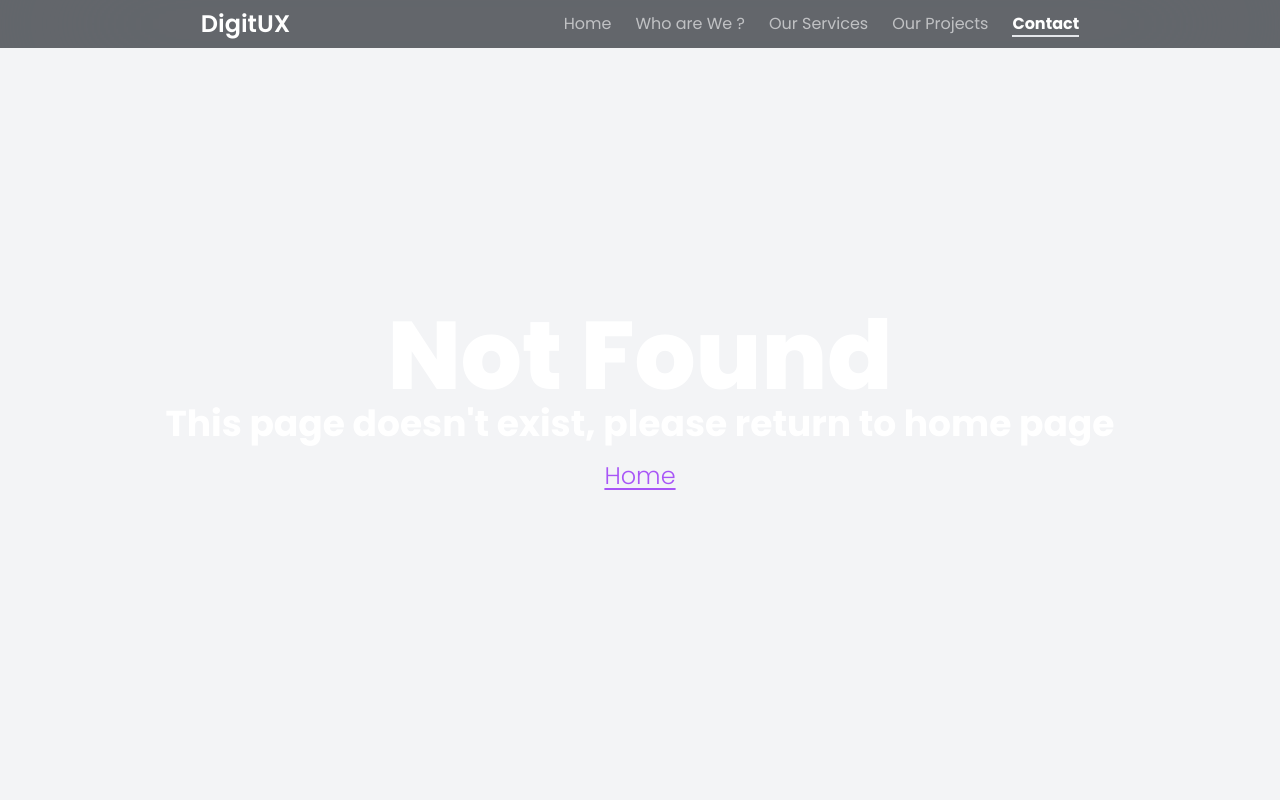
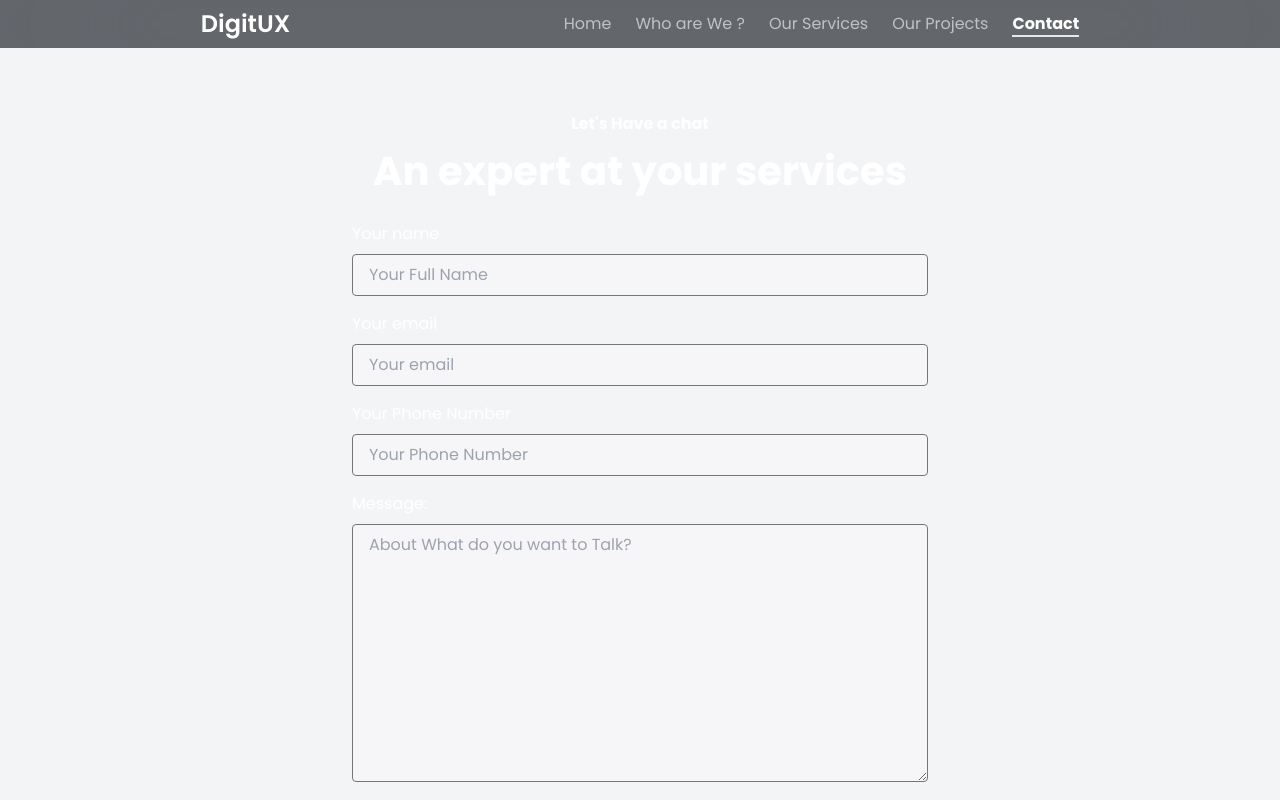
Before and after one commit to felpfsf/digitux, a Next.js app: page /contact in a window 1280 px wide. Before the commit this address had no page. Shown: the top 800 px of the page. Built offline with nearby package versions, Linux system fonts and the light colour scheme.

Commit message:
feat: Contact Page with form

```diff
--- /dev/null
+++ b/src/components/Contact/ContactHero.tsx
@@ -0,0 +1,50 @@
+import { FiChevronRight } from 'react-icons/fi'
+
+export function ContactHero() {
+  return (
+    <section className='max-w-3xl w-full mx-auto pt-28 px-4 flex flex-col xl:items-center'>
+      <h2 className='font-bold'>Let&apos;s Have a chat</h2>
+      <h1 className='text-[40px] font-bold xl:leading-[70px]'>
+        An expert at your services
+      </h1>
+      {/* form */}
+      <form className='max-w-xl w-full flex flex-col'>
+        <div className='mt-4 flex flex-col gap-2'>
+          <label>Your name</label>
+          <input
+            type='text'
+            placeholder='Your Full Name'
+            className='py-2 px-4 rounded bg-white/20 border border-[#767676] placeholder:text-digitux-greySoft'
+          />
+        </div>
+        <div className='mt-4 flex flex-col gap-2'>
+          <label>Your email</label>
+          <input
+            type='email'
+            placeholder='Your email'
+            className='py-2 px-4 rounded bg-white/20 border border-[#767676] placeholder:text-digitux-greySoft'
+          />
+        </div>
+        <div className='mt-4 flex flex-col gap-2'>
+          <label>Your Phone Number </label>
+          <input
+            type='text'
+            placeholder='Your Phone Number '
+            className='py-2 px-4 rounded bg-white/20 border border-[#767676] placeholder:text-digitux-greySoft'
+          />
+        </div>
+        <div className='mt-4 flex flex-col gap-2'>
+          <label>Message:</label>
+          <textarea
+            cols={30}
+            rows={10}
+            placeholder='About What do you want to Talk?'
+            className='py-2 px-4 rounded bg-white/20 border border-[#767676] placeholder:text-digitux-greySoft'></textarea>
+        </div>
+        <button className='mt-8 py-5 px-12 bg-digitux-primary self-center flex items-center'>
+          Send the Message <FiChevronRight size={14} />
+        </button>
+      </form>
+    </section>
+  )
+}
--- /dev/null
+++ b/src/pages/contact/index.tsx
@@ -0,0 +1,14 @@
+import { motion } from 'framer-motion'
+import { ContactHero } from '../../components/Contact/ContactHero'
+
+export default function Contact() {
+  return (
+    <motion.main
+      initial={{ opacity: 0 }}
+      animate={{ opacity: 1 }}
+      exit={{ opacity: 0, transition: { duration: 0.5 } }}
+      className='max-w-[1440px] w-full mx-auto'>
+        <ContactHero/>
+      </motion.main>
+  )
+}
```
